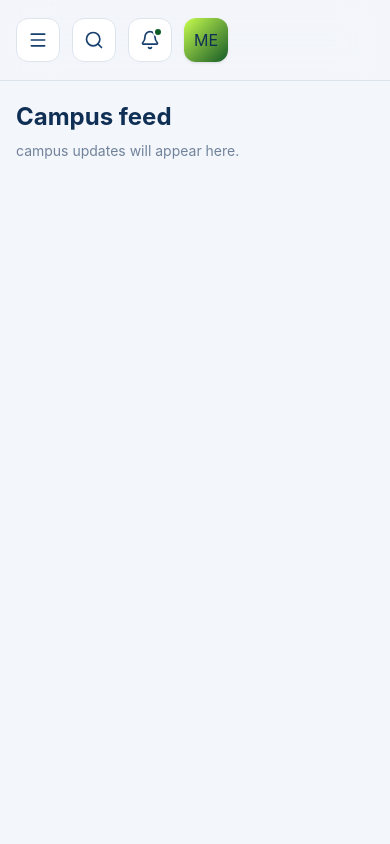
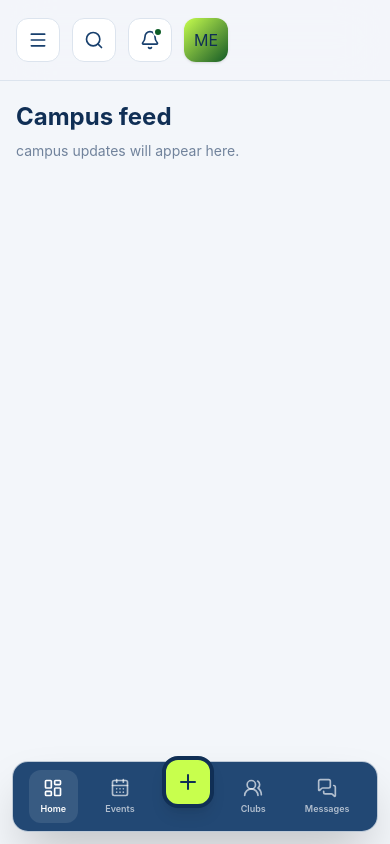
Before and after one commit to elhajjame/EnaaConnect, a React (Vite) app in the folder client/: page / in a window 390 px wide. Built offline with nearby package versions, Linux system fonts and the light colour scheme.

Commit message:
feat: add MobileNavigation component for mobile-friendly navigation

```diff
--- /dev/null
+++ b/client/src/components/MobileNavigation.jsx
@@ -0,0 +1,77 @@
+import {
+  CalendarDays,
+  LayoutDashboard,
+  MessagesSquare,
+  Plus,
+  UsersRound,
+} from "lucide-react";
+import { NavLink } from "react-router-dom";
+
+function MobileNavigation({ onCreateClick }) {
+  return (
+    <nav
+      className="fixed inset-x-3 bottom-3 z-30 flex items-center justify-around rounded-2xl border border-white/70 bg-brand-navy/95 p-2 text-white shadow-2xl backdrop-blur lg:hidden"
+      aria-label="Mobile navigation"
+    >
+      <NavLink
+        to="/"
+        end
+        className={({ isActive }) =>
+          `flex min-h-12 min-w-12 flex-col items-center justify-center gap-1 rounded-xl px-3 py-2 ${
+            isActive ? "bg-white/10 text-white" : "text-white/65"
+          }`
+        }
+      >
+        <LayoutDashboard className="h-5 w-5" aria-hidden="true" />
+        <span className="text-[9px] font-semibold">Home</span>
+      </NavLink>
+
+      <NavLink
+        to="/events"
+        className={({ isActive }) =>
+          `flex min-h-12 min-w-12 flex-col items-center justify-center gap-1 rounded-xl px-3 py-2 ${
+            isActive ? "bg-white/10 text-white" : "text-white/65"
+          }`
+        }
+      >
+        <CalendarDays className="h-5 w-5" aria-hidden="true" />
+        <span className="text-[9px] font-semibold">Events</span>
+      </NavLink>
+
+      <button
+        type="button"
+        onClick={onCreateClick}
+        className="-mt-7 grid h-[3.25rem] w-[3.25rem] place-items-center rounded-2xl border-4 border-brand-mist bg-brand-lime text-brand-navy-dark shadow-lg"
+        aria-label="Create"
+      >
+        <Plus className="h-6 w-6" aria-hidden="true" />
+      </button>
+
+      <NavLink
+        to="/clubs"
+        className={({ isActive }) =>
+          `flex min-h-12 min-w-12 flex-col items-center justify-center gap-1 rounded-xl px-3 py-2 ${
+            isActive ? "bg-white/10 text-white" : "text-white/65"
+          }`
+        }
+      >
+        <UsersRound className="h-5 w-5" aria-hidden="true" />
+        <span className="text-[9px] font-semibold">Clubs</span>
+      </NavLink>
+
+      <NavLink
+        to="/messages"
+        className={({ isActive }) =>
+          `flex min-h-12 min-w-12 flex-col items-center justify-center gap-1 rounded-xl px-3 py-2 ${
+            isActive ? "bg-white/10 text-white" : "text-white/65"
+          }`
+        }
+      >
+        <MessagesSquare className="h-5 w-5" aria-hidden="true" />
+        <span className="text-[9px] font-semibold">Messages</span>
+      </NavLink>
+    </nav>
+  );
+}
+
+export default MobileNavigation;
--- a/client/src/components/Sidebar.jsx
+++ b/client/src/components/Sidebar.jsx
@@ -7,6 +7,7 @@ import {
   ShieldCheck,
   UserRound,
   UsersRound,
+  X,
 } from "lucide-react";
 import { NavLink } from "react-router-dom";
 import Logo from "./Logo";
@@ -28,18 +29,22 @@ const workspaceLinks = [
     label: "Clubs",
     path: "/clubs",
     icon: UsersRound,
+    badge: "Soon",
+    badgeStyle: "bg-white/10 text-white/60",
   },
   {
     label: "Trips",
     path: "/trips",
     icon: MapPinned,
+    badge: "Soon",
+    badgeStyle: "bg-white/10 text-white/60",
   },
   {
     label: "Messages",
     path: "/messages",
     icon: MessagesSquare,
-    badge: "5",
-    badgeStyle: "bg-white/15 text-white",
+    badge: "Soon",
+    badgeStyle: "bg-white/10 text-white/60",
   },
 ];
 
@@ -53,6 +58,8 @@ const personalLinks = [
     label: "Admin preview",
     path: "/admin",
     icon: ShieldCheck,
+    badge: "Soon",
+    badgeStyle: "bg-white/10 text-white/60",
   },
 ];
 
@@ -82,18 +89,28 @@ function SidebarLink({ item }) {
 
 function Sidebar() {
   return (
+    <>
       <aside
-      className="code-grid fixed inset-y-0 left-0 z-50 hidden w-[17rem] flex-col overflow-hidden bg-brand-navy text-white lg:flex"
+        id="mobile-sidebar"
+        className="code-grid invisible fixed inset-y-0 left-0 z-50 flex w-[17rem] -translate-x-full flex-col overflow-hidden bg-brand-navy text-white transition-transform duration-300 lg:visible lg:translate-x-0"
         aria-label="Main navigation"
       >
         <div className="absolute -bottom-24 -left-24 h-64 w-64 rounded-full bg-brand-green/25 blur-3xl" />
         <div className="absolute -right-24 top-20 h-52 w-52 rounded-full bg-brand-lime/10 blur-3xl" />
 
-      <div className="relative z-10 flex h-20 items-center border-b border-white/10 px-5">
+        <div className="relative z-10 flex h-20 items-center justify-between border-b border-white/10 px-5">
           <Logo />
+
+          <a
+            href="#"
+            className="grid h-9 w-9 place-items-center rounded-xl text-white/60 hover:bg-white/10 hover:text-white lg:hidden"
+            aria-label="Close navigation menu"
+          >
+            <X className="h-5 w-5" aria-hidden="true" />
+          </a>
         </div>
 
-      <nav className="relative z-10 flex-1 overflow-y-auto px-4 py-5">
+        <nav className="sidebar-scrollbar-hidden relative z-10 flex-1 overflow-y-auto px-4 py-5">
           <p className="mb-2 px-3 font-mono text-[11px] font-semibold uppercase tracking-[0.18em] text-white/35">
             Workspace
           </p>
@@ -137,6 +154,14 @@ function Sidebar() {
           </div>
         </div>
       </aside>
+
+      <a
+        href="#"
+        className="sidebar-backdrop pointer-events-none fixed inset-0 z-[45] bg-brand-navy-dark/55 opacity-0 backdrop-blur-sm transition-opacity lg:hidden"
+        aria-label="Close navigation menu"
+        tabIndex={-1}
+      />
+    </>
   );
 }
 
--- a/client/src/components/Topbar.jsx
+++ b/client/src/components/Topbar.jsx
@@ -4,13 +4,13 @@ function Topbar() {
   return (
     <header className="sticky top-0 z-30 border-b border-line bg-page/90 backdrop-blur-xl">
       <div className="flex h-20 items-center gap-3 px-4 sm:px-6 xl:px-9">
-        <button
-          type="button"
+        <a
+          href="#mobile-sidebar"
           className="grid h-11 w-11 shrink-0 place-items-center rounded-xl border border-line bg-white text-brand-navy lg:hidden"
           aria-label="Open navigation menu"
         >
           <Menu className="h-5 w-5" aria-hidden="true" />
-        </button>
+        </a>
 
         <div className="hidden min-w-0 lg:block">
           <h1 className="truncate text-xl font-bold tracking-tight text-brand-navy-dark">
@@ -33,7 +33,7 @@ function Topbar() {
 
           <input
             type="search"
-            className="w-full rounded-2xl border border-line bg-white py-3 pl-11 pr-20 text-sm text-brand-navy-dark shadow-sm outline-none placeholder:text-slate-400 focus:border-brand-green focus:ring-4 focus:ring-brand-green/10"
+            className="w-full rounded-2xl border border-line bg-white py-3 pl-11 pr-20 text-sm text-brand-navy-dark shadow-sm placeholder:text-slate-400 focus:border-brand-green focus:ring-4 focus:ring-brand-green/10"
             placeholder="Search students, clubs, events..."
           />
         </label>
--- a/client/src/index.css
+++ b/client/src/index.css
@@ -128,6 +128,25 @@ img {
   content: "";
 }
 
+.sidebar-scrollbar-hidden {
+  scrollbar-width: none;
+  -ms-overflow-style: none;
+}
+
+.sidebar-scrollbar-hidden::-webkit-scrollbar {
+  display: none;
+}
+
+#mobile-sidebar:target {
+  visibility: visible;
+  transform: translateX(0);
+}
+
+#mobile-sidebar:target + .sidebar-backdrop {
+  pointer-events: auto;
+  opacity: 1;
+}
+
 @media (prefers-reduced-motion: reduce) {
   .nav-link {
     transition: none;
--- a/client/src/layouts/MainLayout.jsx
+++ b/client/src/layouts/MainLayout.jsx
@@ -1,4 +1,5 @@
 import { Outlet } from "react-router-dom";
+import MobileNavigation from "../components/MobileNavigation";
 import Sidebar from "../components/Sidebar";
 import Topbar from "../components/Topbar";
 
@@ -13,6 +14,8 @@ function MainLayout() {
           <Outlet />
         </main>
       </div>
+
+      <MobileNavigation />
     </div>
   );
 }
```
Also changed, not shown: 1 other file (tests, documents, lock files or other folders). Lines whose indentation alone changed are shown as unchanged.
